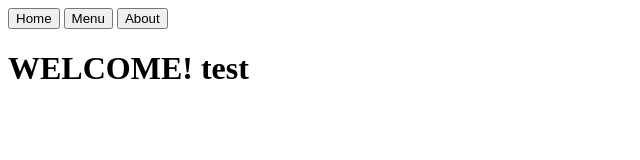
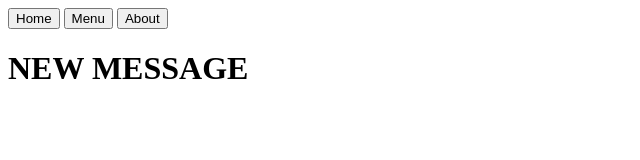
Before and after one commit to Alien2080/restaurant-page, a website built with webpack: page dist/index.html in a window 1280 px wide. Shown: the whole page, without its empty margins (0-640 px from the left). Built offline with nearby package versions, Linux system fonts and the light colour scheme.

Commit message:
update github page with latest build

```diff
--- a/dist/index.html
+++ b/dist/index.html
@@ -1 +1 @@
-<!doctype html><html lang="en"><head><meta charset="UTF-8"><meta name="viewport" content="width=device-width,initial-scale=1"><title>Restaurant Page</title><script src="./index.js"></script><link rel="icon" href="favicon.ico"></head><body><header><nav><button id="home_button">Home</button> <button id="menu_button">Menu</button> <button id="about_button">About</button></nav></header><div id="content"><h1>WELCOME! test</h1></div><script defer="defer" src="index.js"></script></body></html>
+<!doctype html><html lang="en"><head><meta charset="UTF-8"><meta name="viewport" content="width=device-width,initial-scale=1"><title>Restaurant Page</title><script src="./index.js"></script><link rel="icon" href="favicon.ico"></head><body><header><nav><button id="home_button">Home</button> <button id="menu_button">Menu</button> <button id="about_button">About</button></nav></header><div id="content"><h1>NEW MESSAGE</h1></div><script defer="defer" src="index.js"></script></body></html>
```
